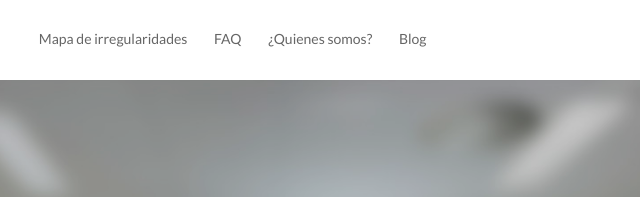
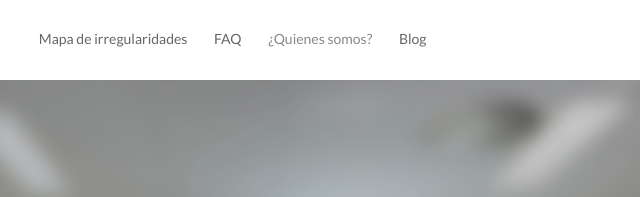
Before and after one commit to vigila20d/vigila20dlanding, a plain HTML site: page index.html in a window 1280 px wide. Shown: the top 197 px of the page, 394-1034 px from the left. Drawn offline with nearby package versions, Linux system fonts and the light colour scheme.

Commit message:
Removed links to who page

```diff
--- a/index.html
+++ b/index.html
@@ -41,7 +41,7 @@
 									<li>
 										<a href="faq.html">FAQ</a>
 									</li>
-									<li><a href="who.html">¿Quienes somos?</a></li>
+									<li>¿Quienes somos?</li>
 									<li><a href="http://web.vigila20d.info">Blog</a></li>
 								</ul>
 							</div>
```
Also changed, not shown: faq.html (+1 -1 lines).
